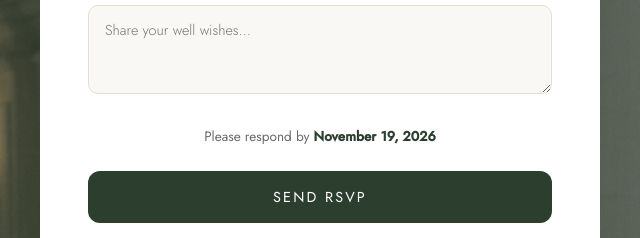
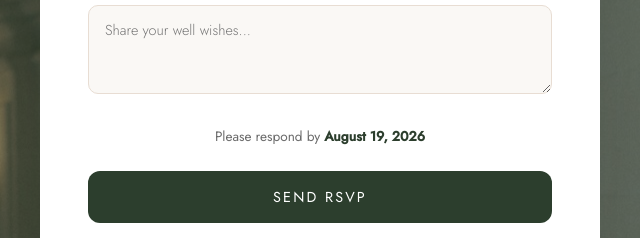
Before and after one commit to rixinhahaha/wedding, a plain HTML site: page index.html in a window 1280 px wide. Shown: the part 3636-3874 px from the top of the page, 320-960 px from the left. Drawn offline with nearby package versions, Linux system fonts and the light colour scheme.

Commit message:
Update RSVP deadline to August 19, 2026
Co-Authored-By: Claude Opus 4.6 <noreply@anthropic.com>

```diff
--- a/index.html
+++ b/index.html
@@ -306,7 +306,7 @@
           <textarea id="message" name="message" rows="3" placeholder="Share your well wishes..."></textarea>
         </div>
 
-        <p class="rsvp-deadline">Please respond by <strong>November 19, 2026</strong></p>
+        <p class="rsvp-deadline">Please respond by <strong>August 19, 2026</strong></p>
 
         <button type="submit" class="btn-submit" id="submitBtn">
           <span class="btn-text">Send RSVP</span>
```
